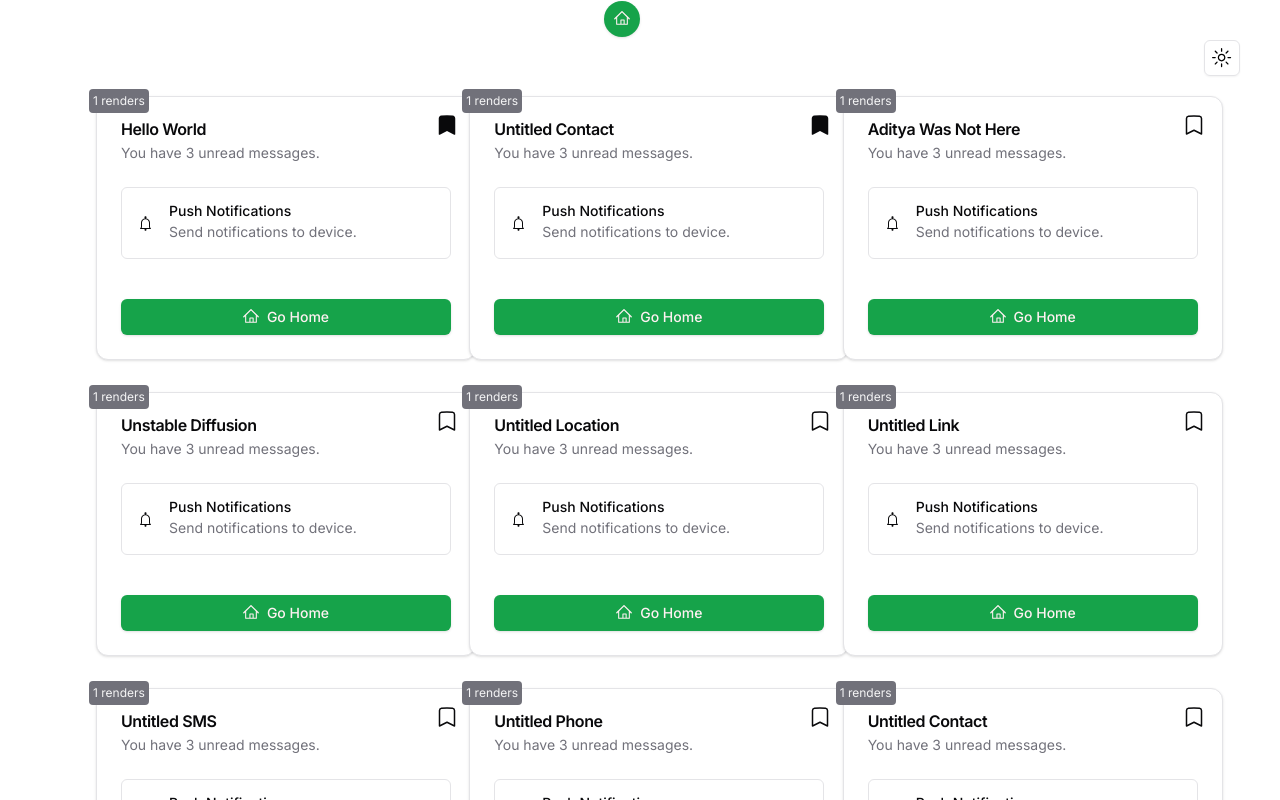
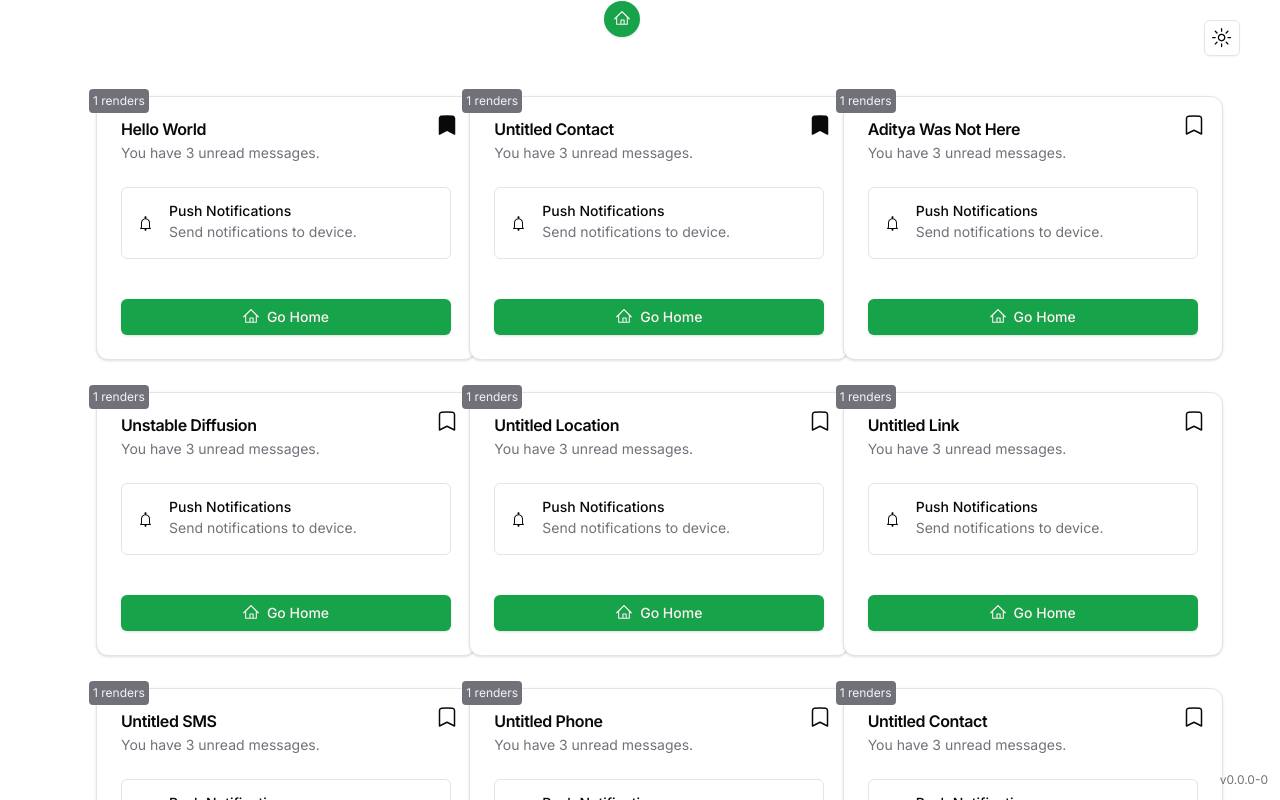
Before and after one commit to therj/qr, a Next.js app: page /design in a window 1280 px wide. Shown: the top 800 px of the page. Built offline with nearby package versions, Linux system fonts and the light colour scheme.

Commit message:
show app version on ui

```diff
--- a/app/layout.tsx
+++ b/app/layout.tsx
@@ -5,7 +5,7 @@ import './globals.scss';
 
 import { cn } from '@/lib/utils';
 import { app } from '@/constants';
-import '@/lib/versionLogger';
+import { AppVersion } from '@/components/AppVersion';
 
 const fontSans = FontSans({
   /* eslint-disable quotes */
@@ -64,6 +64,7 @@ export default function RootLayout({
         >
           {children}
           <ThemeToggle />
+          <AppVersion />
         </ThemeProvider>
       </body>
     </html>
--- /dev/null
+++ b/src/components/AppVersion.tsx
@@ -0,0 +1,14 @@
+import { app } from '@/constants';
+import { cn } from '../lib/utils';
+
+interface AppVersionProps extends React.HTMLAttributes<HTMLSpanElement> {
+  className?: string;
+}
+
+const AppVersion: React.FC<AppVersionProps> = ({
+  className = `fixed bottom-3 right-3 text-xs text-muted-foreground`,
+}) => {
+  return <span className={cn(className)}>v{app.version}</span>;
+};
+
+export { AppVersion };
--- a/src/components/theme-provider.tsx
+++ b/src/components/theme-provider.tsx
@@ -25,7 +25,7 @@ interface ThemeToggleProps
 }
 
 const ThemeToggle: React.FC<ThemeToggleProps> = ({
-  className = `absolute top-10 right-10`,
+  className = `fixed top-5 right-10 z-50`,
 }) => {
   const { setTheme } = useTheme();
 
--- a/src/lib/versionLogger.ts
+++ /dev/null
@@ -1,6 +0,0 @@
-'use client';
-
-import { app } from '@/constants';
-
-// eslint-disable-next-line no-console
-console.info(`${app.title}: v${app.version}`);
```
